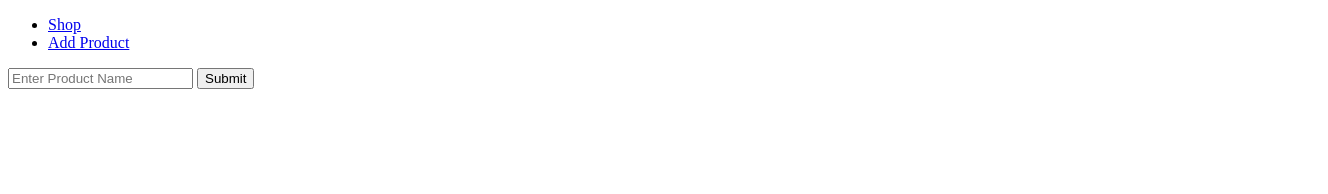
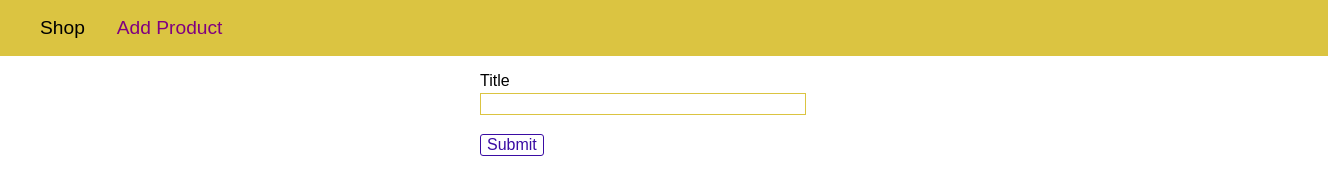
Before and after one commit to m-shafir/Express-With-Maximillian-SchwardsMuller, a website: page views/add-product.html in a window 1280 px wide. Shown: the whole page, 1328 px wide, since content can reach past the window. Drawn offline with Linux system fonts and the light colour scheme.

Commit message:
basic styling added in 404,product-add.shop pages with internal css

```diff
--- a/views/add-product.html
+++ b/views/add-product.html
@@ -4,20 +4,94 @@
     <meta charset="UTF-8" />
     <meta name="viewport" content="width=device-width, initial-scale=1.0" />
     <title>Add-Product</title>
+    <style>
+      body {
+        padding: 0;
+        margin: 0;
+        font-family: sans-serif;
+      }
+      .header {
+        width: 100%;
+        height: 3.5rem;
+        background-color: #dbc441;
+        padding: 0 1.5rem;
+      }
+      .main-header__nav {
+        height: 100%;
+        display: flex;
+        align-items: center;
+      }
+      .main-header__item-list {
+        list-style: none;
+        margin: 0;
+        padding: 0;
+        display: flex;
+      }
+      .main-header__item {
+        margin: 0 1rem;
+        padding: 0;
+      }
+      .main-header__item a {
+        text-decoration: none;
+        color: black;
+        font-size: 1.2rem;
+        transition: color 0.1s;
+      }
+      .main-header__item a:hover,
+      .main-header__item a:active,
+      .main-header__item a.active {
+        color: purple;
+      }
+
+      .product-form {
+        margin: 1rem auto;
+        width: 20rem;
+        max-width: 90%;
+      }
+      .form-controll label,
+      .form-controll input {
+        display: block;
+        width: 100%;
+        margin-bottom: 0.2rem;
+      }
+      .form-controll input {
+        border: 1px solid #dbc441;
+        font: inherit;
+        border-radius: 2pxs;
+      }
+      .product-form button {
+        font: inherit;
+        border: 1px solid #3a0ca3;
+        color: #3a0ca3;
+        background-color: white;
+        border-radius: 3px;
+        margin-top: 1rem;
+      }
+      .product-form button:hover,
+      .product-form button:active {
+        background-color: #3a0ca3;
+        color: white;
+      }
+    </style>
   </head>
   <body>
-    <header>
-      <nav>
-        <ul>
-          <li><a href="/">Shop</a></li>
-          <li><a href="/admin/add-product">Add Product</a></li>
+    <header class="header">
+      <nav class="main-header__nav">
+        <ul class="main-header__item-list">
+          <li class="main-header__item"><a href="/">Shop</a></li>
+          <li class="main-header__item">
+            <a href="admin/add-product" class="active">Add Product</a>
+          </li>
         </ul>
       </nav>
     </header>
 
     <main>
-      <form action="admin/add-product" method="post">
-        <input type="text" name="title" placeholder="Enter Product Name" />
+      <form class="product-form" action="admin/add-product" method="post">
+        <div class="form-controll">
+          <label for="title">Title</label>
+          <input id="title" type="text" name="title" />
+        </div>
         <button type="submit">Submit</button>
       </form>
     </main>
```
Also changed, not shown: views/404.html (+55 -1 lines), views/shop.html (+51 -6 lines).
